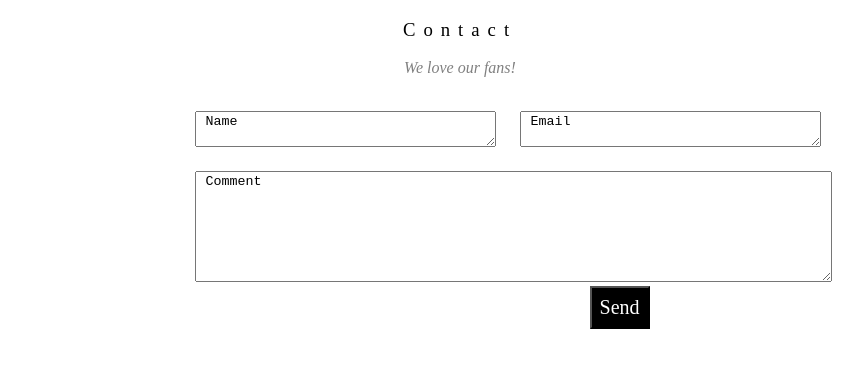
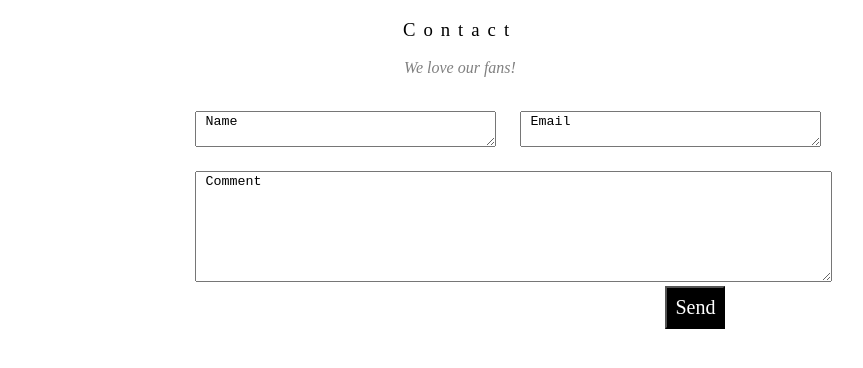
Before and after one commit to ashimaarora25/ashimaarora25.github.io, a plain HTML site: page Project1/Contact.html in a window 1280 px wide. Shown: the full height of the page, 180-1043 px from the left. Drawn offline with Linux system fonts and the light colour scheme.

Commit message:
Update Contact.html

```diff
--- a/Project1/Contact.html
+++ b/Project1/Contact.html
@@ -46,7 +46,7 @@
       }
       .button{
        float:right;
-       margin-right:40%;
+       margin-right:30%;
        background-color:black;
        color:white;
        text-align:center;
```
